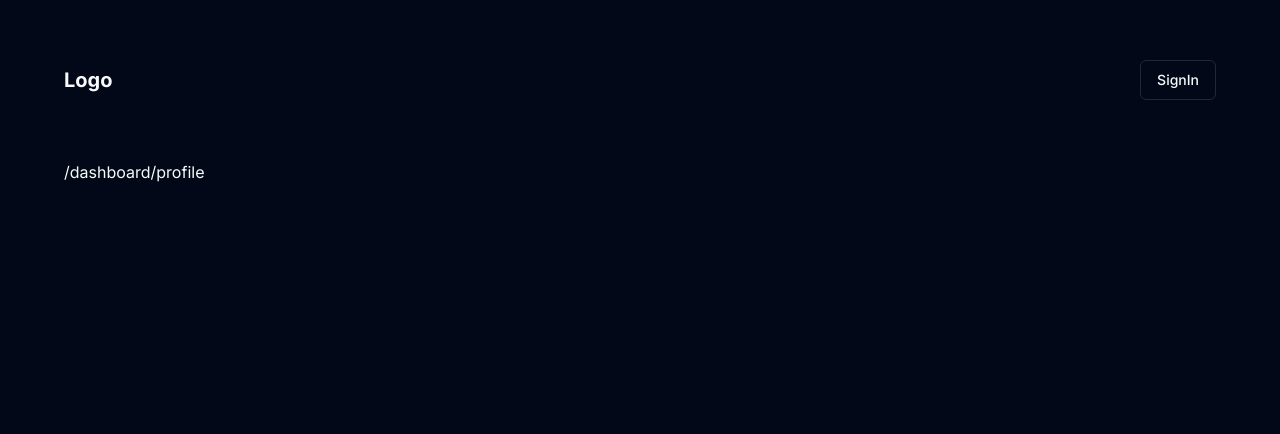
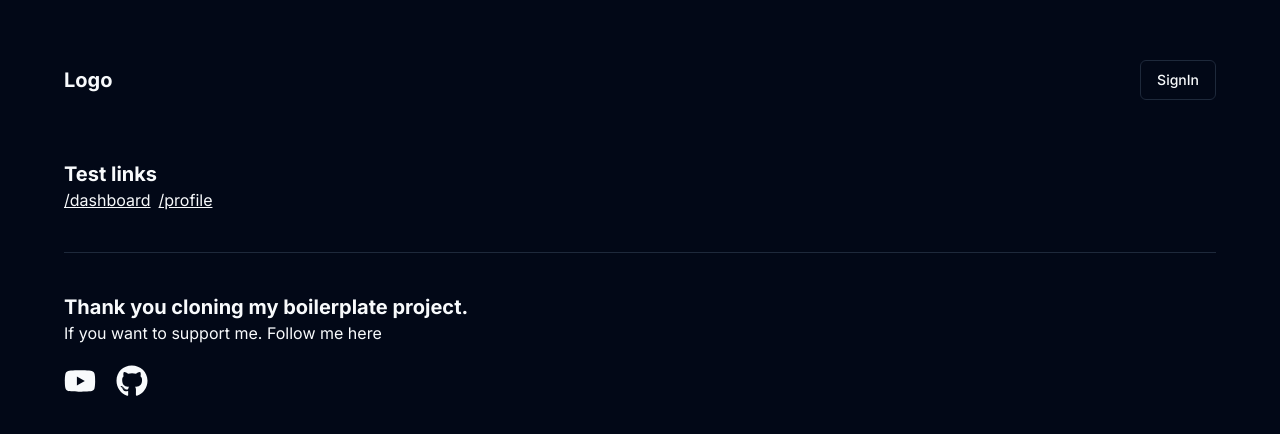
Before and after one commit to sokhenguchiha/next-supabase-boilerplate, a Next.js app: page / in a window 1280 px wide. Shown: the top 434 px of the page. Built offline with nearby package versions, Linux system fonts and the light colour scheme; no server answers.

Commit message:
feat: readme

```diff
--- a/app/auth/page.tsx
+++ b/app/auth/page.tsx
@@ -9,7 +9,7 @@ import { useSearchParams } from "next/navigation";
 
 export default function Page() {
 	const params = useSearchParams();
-	const next = params.get("next");
+	const next = params.get("next") || "";
 	const handleLoginWithOAuth = (provider: "github" | "google") => {
 		const supabase = supabaseBrowser();
 		supabase.auth.signInWithOAuth({
@@ -21,7 +21,7 @@ export default function Page() {
 	};
 
 	return (
-		<div className="flex items-center justify-center w-full h-screen">
+		<div className="flex items-center justify-center w-full h-[70vh]">
 			<div className=" w-96 rounded-md border p-5 space-y-5 relative bg-slate-900">
 				<div className="flex items-center gap-2">
 					<KeyRound />
--- a/app/layout.tsx
+++ b/app/layout.tsx
@@ -27,7 +27,7 @@ export default function RootLayout({
 						enableSystem
 						disableTransitionOnChange
 					>
-						<main className="max-w-6xl min-h-screen mx-auto py-10 space-y-10">
+						<main className="max-w-6xl min-h-screen mx-auto py-10 space-y-10 px-5 xl:px-0">
 							<Navbar />
 							{children}
 						</main>
--- a/app/page.tsx
+++ b/app/page.tsx
@@ -2,11 +2,44 @@ import { Button } from "@/components/ui/button";
 import Link from "next/link";
 import React from "react";
 
+import { FaGithub, FaYoutube } from "react-icons/fa";
+
 export default function page() {
 	return (
-		<div>
-			<Link href="/dashboard">/dashboard</Link>
-			<Link href="/profile">/profile</Link>
+		<div className="space-y-10">
+			<div>
+				<h1 className="text-xl font-bold">Test links</h1>
+				<div className=" space-x-2">
+					<Link href="/dashboard" className="underline">
+						/dashboard
+					</Link>
+					<Link href="/profile" className=" underline">
+						/profile
+					</Link>
+				</div>
+			</div>
+			<div className=" border-t pt-10">
+				<h1 className="text-xl font-bold">
+					Thank you cloning my boilerplate project.
+				</h1>
+				<p>If you want to support me. Follow me here</p>
+				<div className="mt-5">
+					<div className="flex items-center gap-5">
+						<Link
+							href={"https://www.youtube.com/c/DailyWebCoding"}
+							target="_blank"
+						>
+							<FaYoutube className="h-8 w-8 hover:scale-105" />
+						</Link>
+						<Link
+							href={"https://github.com/Chensokheng"}
+							target="_blank"
+						>
+							<FaGithub className="h-8 w-8 hover:scale-105" />
+						</Link>
+					</div>
+				</div>
+			</div>
 		</div>
 	);
 }
```
Also changed, not shown: 1 other file (tests, documents, lock files or other folders).
